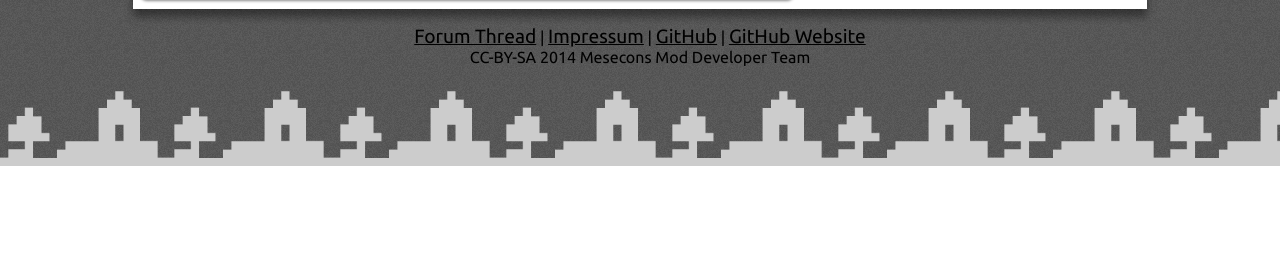
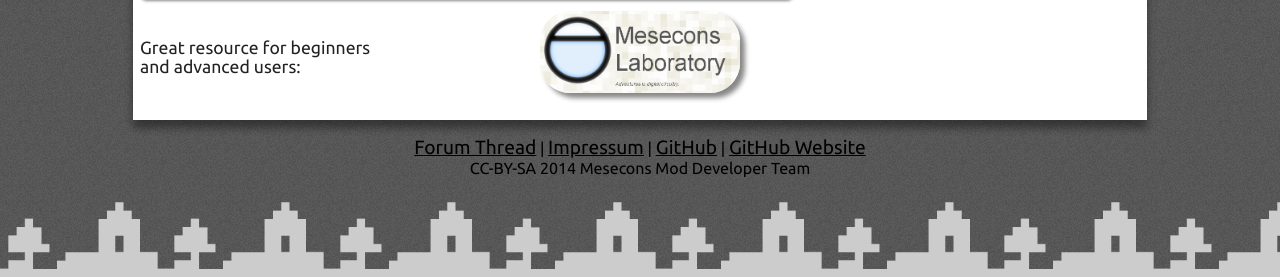
Before and after one commit to Jeija/mesecons.net, a PHP site: page / in a window 1280 px wide. Shown: the part 758-1035 px from the top of the page. Before the commit the page ends 924 px from the top, so only its background shows below. Run offline with PHP 8.4, Linux system fonts and the light colour scheme.

Commit message:
Add link to Uberi's mesecons laboratory

```diff
--- a/index.php
+++ b/index.php
@@ -12,6 +12,8 @@
 	<a href="https://github.com/Jeija/minetest-mod-mesecons/zipball/master" class="button">Download</a>
 	<a href="screenshots.html" class="button">Screenshots</a>
 	<br/><br/>
-	<iframe width="640" height="360" class="youtube" src="https://www.youtube-nocookie.com/embed/6kmeQj6iW5k" frameborder="0" allowfullscreen></iframe>
+	<iframe width="640" height="360" class="youtube" src="https://www.youtube-nocookie.com/embed/6kmeQj6iW5k" frameborder="0" allowfullscreen></iframe><br/><br/><br/>
+	<div class = "text">
+	Great resource for beginners<br/> and advanced users: <a href="http://uberi.mesecons.net" class="mecolab"><img src="img/mesecons_laboratory.png"></a></div>
 </div>
 <?php include "footer.html";?>
--- a/styles.css
+++ b/styles.css
@@ -238,6 +238,33 @@ margin: 0 0;}
 	color:#000000;
 }
 
+#article .mecolab img
+{
+	display:block;
+	margin-top:-65px;
+	margin-bottom:20px;
+	margin-left:auto;
+	margin-right:auto;
+	width:200px;
+	box-shadow:5px 5px 5px #888888;
+	border-radius:30px;
+
+	transition:transform 1s;
+	transition:-webkit-transform 1s;
+	transition:-moz-transform 1s;
+}
+
+
+#article .mecolab img:hover
+{
+	transform:tranlsate(1.2);
+	-webkit-transform:scale(1.2);
+	-moz-transform:scale(1.2);
+
+	transition:transform 1s;
+	transition:-webkit-transform 1s;
+	transition:-moz-transform 1s;
+}
 #footer
 {
 	width:100%;
```
Also changed, not shown: img/mesecons_laboratory.png (added).
